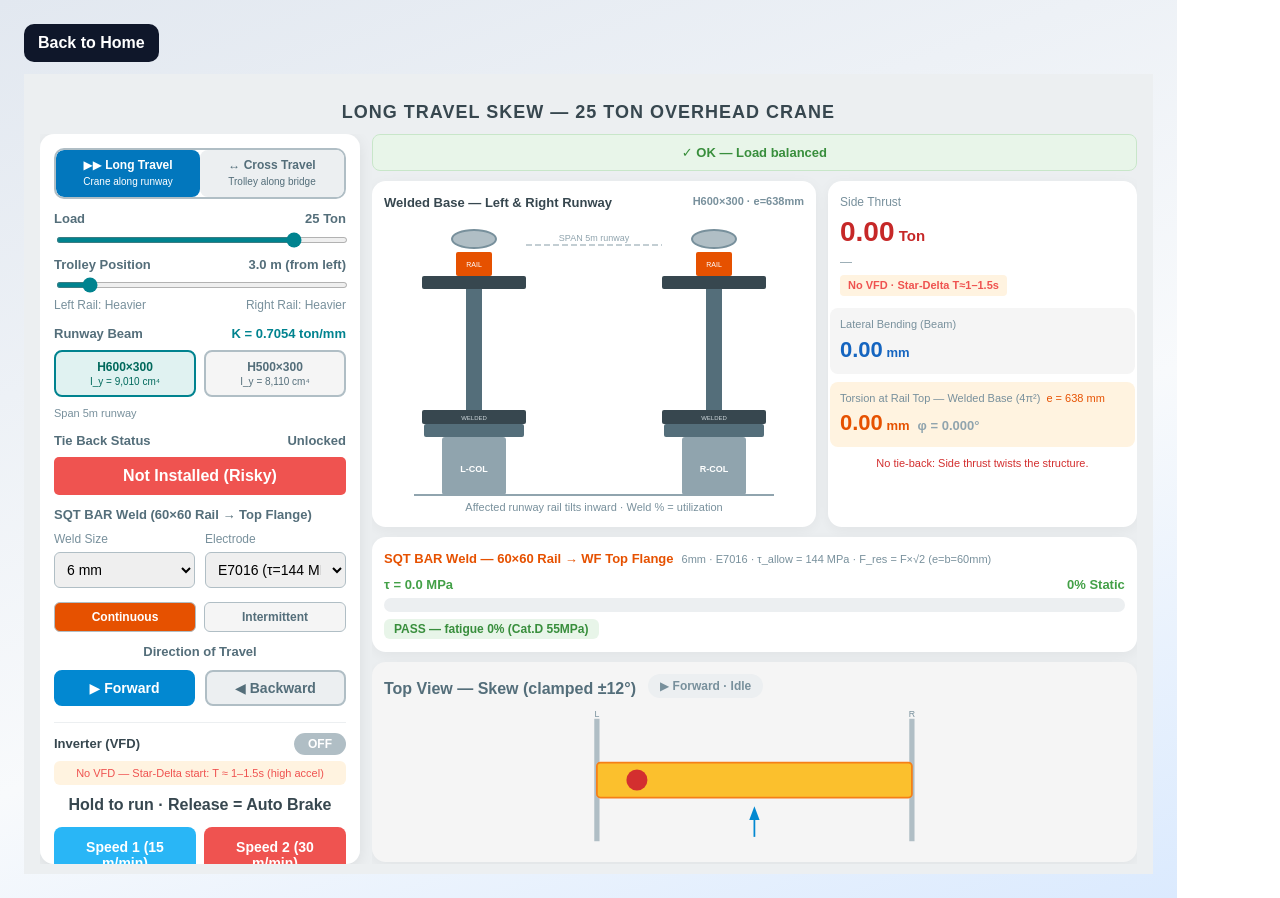
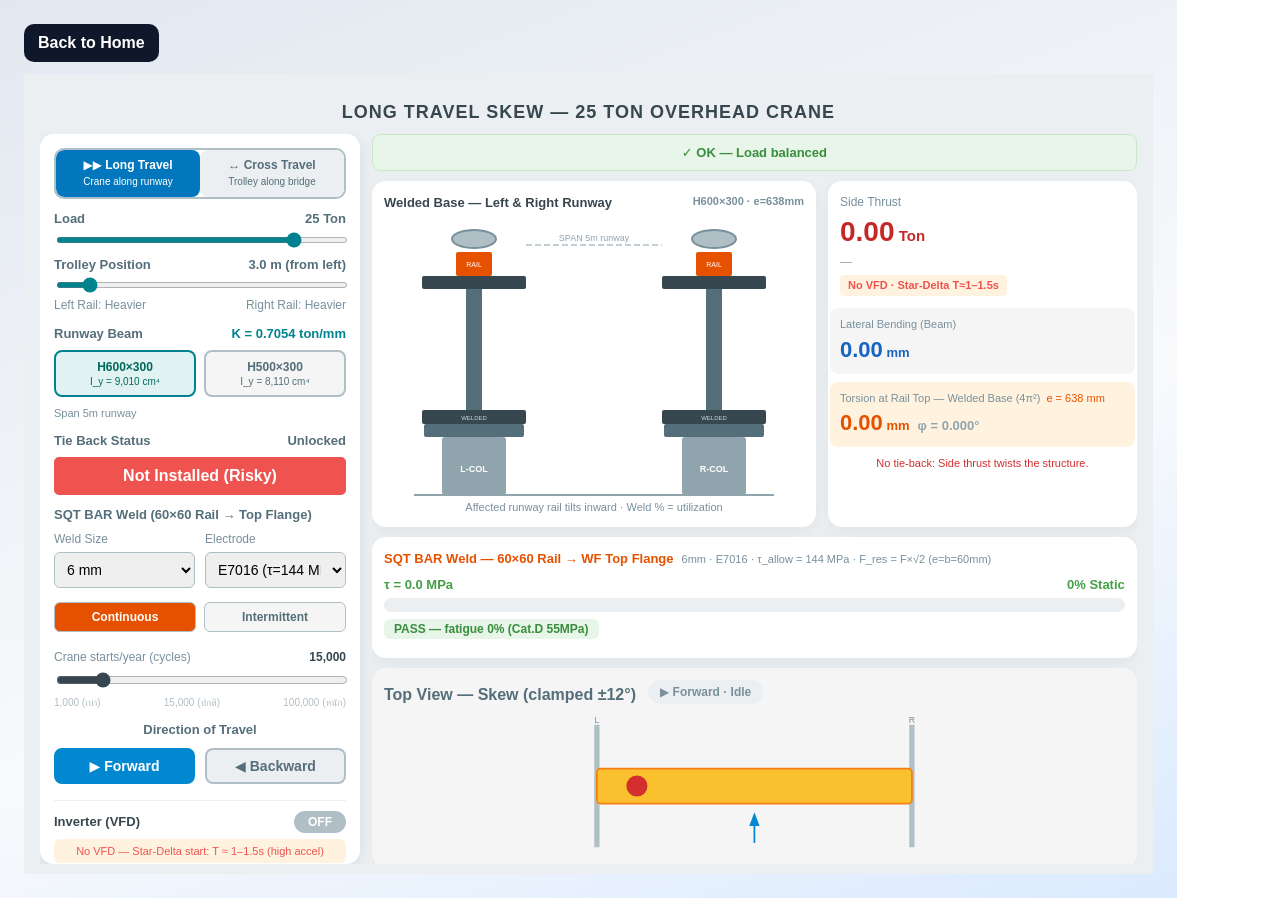
Before and after one commit to manuschais/crane-sim-react, a React (Vite) app in the folder crane-sim/: page / in a window 1280 px wide. Both pictures are taken after a click on the button 538 px from the left and 181 px from the top of the page. Built offline with nearby package versions, Linux system fonts and the light colour scheme.

Commit message:
Add fatigue life estimator to SQT BAR weld — shows estimated years to crack
S-N formula: N = C/τ³ (Cat.D 55MPa / Cat.E 18MPa), years = N/cyclesPerYear
Slider for cycles/year (1k–100k, default 15k). Validates 19-year real-world failure.

Co-Authored-By: Claude Sonnet 4.6 <noreply@anthropic.com>

```diff
--- a/crane-sim/src/CraneLongTravelSim.jsx
+++ b/crane-sim/src/CraneLongTravelSim.jsx
@@ -217,6 +217,7 @@ const CraneLongTravelSim = () => {
   const [sqtPattern, setSqtPattern] = useState("continuous");
   const [sqtOn, setSqtOn] = useState(50);
   const [sqtGap, setSqtGap] = useState(500);
+  const [cyclesPerYear, setCyclesPerYear] = useState(15000);
   const [sqtStress, setSqtStress] = useState(0);
   const [sqtUtil, setSqtUtil] = useState(0);
   const [sqtFatigueUtil, setSqtFatigueUtil] = useState(0);
@@ -563,6 +564,19 @@ const CraneLongTravelSim = () => {
               Ratio {(sqtOn / (sqtOn + sqtGap) * 100).toFixed(1)}% · Category E · τ_fatigue = 18 MPa
             </div>
           )}
+          {/* Cycles per year */}
+          <div style={{ marginTop: 10 }}>
+            <div style={{ display: "flex", justifyContent: "space-between", fontSize: 12, color: "#78909c", marginBottom: 4 }}>
+              <span>Crane starts/year (cycles)</span>
+              <span style={{ fontWeight: "bold", color: "#37474f" }}>{cyclesPerYear.toLocaleString()}</span>
+            </div>
+            <input type="range" min="1000" max="100000" step="1000"
+              value={cyclesPerYear} onChange={e => setCyclesPerYear(Number(e.target.value))}
+              style={{ width: "100%", accentColor: "#37474f" }} />
+            <div style={{ display: "flex", justifyContent: "space-between", fontSize: 10, color: "#b0bec5" }}>
+              <span>1,000 (เบา)</span><span>15,000 (ปกติ)</span><span>100,000 (หนัก)</span>
+            </div>
+          </div>
         </div>
 
         {/* Direction + Action buttons */}
@@ -868,7 +882,7 @@ const CraneLongTravelSim = () => {
                 <div style={{ width: "100%", height: 14, backgroundColor: "#eceff1", borderRadius: 7, overflow: "hidden", marginBottom: 4 }}>
                   <div style={{ width: `${pct}%`, height: "100%", borderRadius: 7, backgroundColor: barColor, transition: "width 0.3s" }} />
                 </div>
-                <div style={{ minHeight: 24 }}>
+                <div style={{ minHeight: 24, marginBottom: 6 }}>
                   {sqtUtil > 100
                     ? <span style={{ padding: "3px 10px", borderRadius: 6, backgroundColor: "#ffebee", color: "#c62828", fontSize: 12, fontWeight: "bold" }}>OVERSTRESSED — rail weld will fail</span>
                     : sqtFatigueUtil > 100
@@ -876,6 +890,27 @@ const CraneLongTravelSim = () => {
                     : <span style={{ padding: "3px 10px", borderRadius: 6, backgroundColor: "#e8f5e9", color: "#388e3c", fontSize: 12, fontWeight: "bold" }}>PASS — fatigue {sqtFatigueUtil.toFixed(0)}% ({sqtPattern === "intermittent" ? "Cat.E 18MPa" : "Cat.D 55MPa"})</span>
                   }
                 </div>
+                {/* Fatigue Life Estimate */}
+                {sqtStress > 0 && (() => {
+                  const tauFat = sqtPattern === "continuous" ? 55 : 18;
+                  const C = 2e6 * Math.pow(tauFat, 3);
+                  const nFail = C / Math.pow(sqtStress, 3);
+                  const years = nFail / cyclesPerYear;
+                  const isPass = sqtFatigueUtil <= 100;
+                  const bg = isPass ? "#e8f5e9" : years < 5 ? "#ffebee" : years < 20 ? "#fff3e0" : "#fff8e1";
+                  const col = isPass ? "#2e7d32" : years < 5 ? "#c62828" : years < 20 ? "#e65100" : "#f57f17";
+                  return (
+                    <div style={{ padding: "8px 12px", borderRadius: 8, backgroundColor: bg, display: "flex", justifyContent: "space-between", alignItems: "center" }}>
+                      <span style={{ fontSize: 12, color: col, fontWeight: "bold" }}>
+                        ⏱ Estimated fatigue life
+                      </span>
+                      <span style={{ fontSize: 20, fontWeight: "900", color: col }}>
+                        {years >= 999 ? ">999" : years.toFixed(1)}
+                        <span style={{ fontSize: 12, fontWeight: "normal", marginLeft: 4 }}>ปี</span>
+                      </span>
+                    </div>
+                  );
+                })()}
               </div>
             );
           })()}
```
Also changed, not shown: 3 other files (tests, documents, lock files or other folders).
